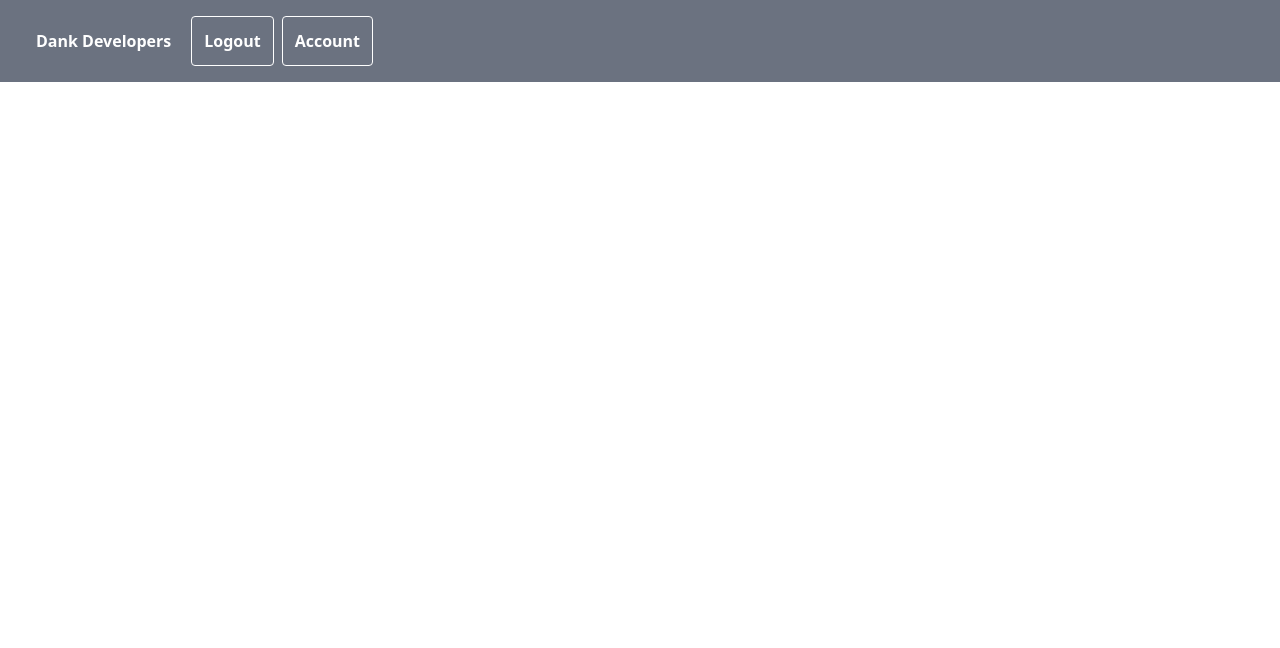
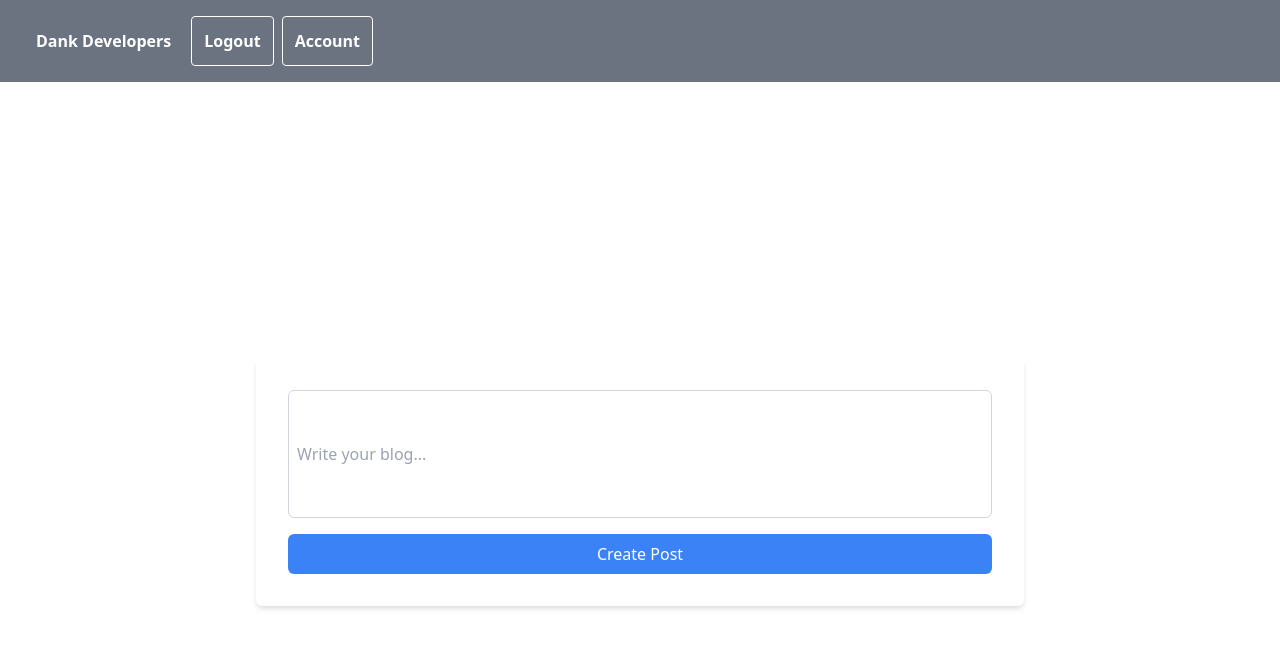
Before and after one commit to aniket2727/Blog-Application-IT-sector-Type-script-MERN, a React (Create React App) app in the folder client/: page /create in a window 1280 px wide. Shown: the top 648 px of the page. Built offline with nearby package versions, Linux system fonts and the light colour scheme.

Commit message:
created componesta for adding post

```diff
--- a/client/src/App.tsx
+++ b/client/src/App.tsx
@@ -5,6 +5,7 @@ import HomeComponents from './componets/HomeComponets';
 import LoginComponents from './componets/authentications/LoginComonets';
 import RegisterComponents from './componets/authentications/RegisterComponets';
 import NavbarComponents from './componets/header/NavbarComponets';
+import CreatePost from './componets/postCreations/CreatePost';
 function App() {
   return (
     <div>
@@ -14,6 +15,7 @@ function App() {
         <Route path="/home"  element={<HomeComponents/>}/>
         <Route path="/login"  element={<LoginComponents/>}/>
         <Route path="/register"  element={<RegisterComponents/>}/>
+        <Route path="/create"  element={<CreatePost/>}/>
       </Routes>
       </BrowserRouter>
 
--- /dev/null
+++ b/client/src/componets/postCreations/CreatePost.tsx
@@ -0,0 +1,21 @@
+import React from 'react';
+
+const CreatePost = () => {
+  return (
+    <div className='main-a flex items-center justify-center h-screen'>
+      <div className='sub-a w-3/5 p-8 bg-white rounded-md shadow-md'>
+        <input
+          style={{ verticalAlign: 'top' }}
+          className='w-full h-32 px-2 py-2 border border-gray-300 rounded-md mb-4'
+          type='text'
+          placeholder='Write your blog...'
+        />
+        <button className='w-full bg-blue-500 text-white p-2 rounded-md'>
+          Create Post
+        </button>
+      </div>
+    </div>
+  );
+};
+
+export default CreatePost;
```
